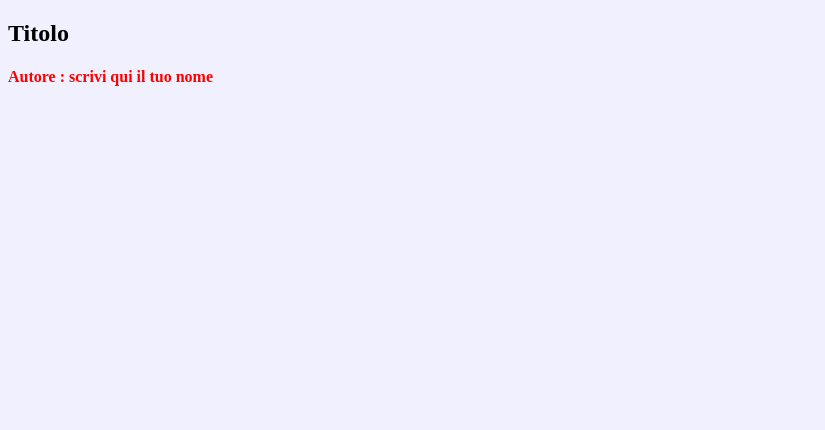
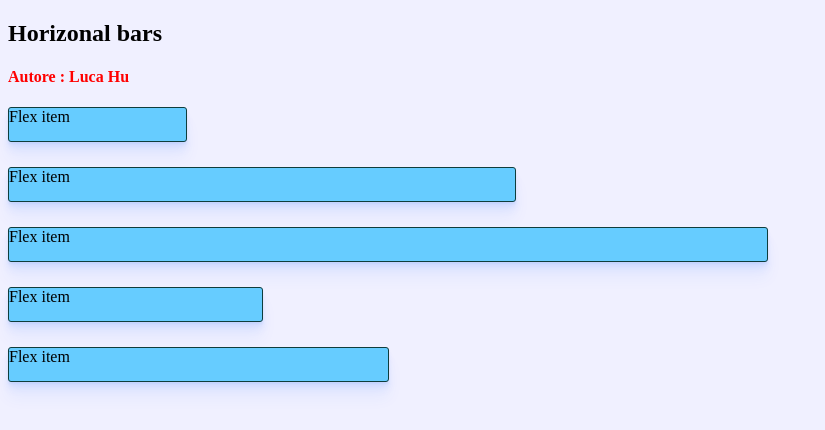
Before and after one commit to iisgalvanimi/css-39-flex-layouts-workshop-lucahu004, a plain HTML site: page index.html in a window 1280 px wide. Shown: the whole page, without its empty margins (0-825 px from the left). Drawn offline with Linux system fonts and the light colour scheme.

Commit message:
modifica ad index e style

```diff
--- a/css/style.css
+++ b/css/style.css
@@ -5,3 +5,70 @@ body {
 #author {
     color:red;
 }
+
+.container {
+    display: flex;
+    height: 300px;
+    justify-content: space-between;
+    flex-direction: column;
+}
+
+  .item {
+    width: 14%;
+    flex-grow: 1;
+    background-color: #66ccff;
+    border:1px solid #0f3d3d;
+    margin-bottom: 2%;
+    border-radius:3px;
+    box-shadow: 0 2px 2px rgb(0 90 250 / 5%), 0 4px 4px rgb(0 90 250 / 5%), 0 8px 8px rgb(0 90 250 / 5%), 0 16px 16px rgb(0 90 250 / 5%);
+}
+
+  .item-1 {
+    width: 40%;
+    flex-grow: 1;
+    background-color: #66ccff;
+    border:1px solid #0f3d3d;
+    margin-bottom: 2%;
+    border-radius: 3px;
+    box-shadow: 0 2px 2px rgb(0 90 250 / 5%), 0 4px 4px rgb(0 90 250 / 5%), 0 8px 8px rgb(0 90 250 / 5%), 0 16px 16px rgb(0 90 250 / 5%);
+}
+
+  .item-2 {
+    width: 50%;
+    flex-grow: 1;
+    background-color: #66ccff;
+    border:1px solid #0f3d3d;
+    margin-bottom: 2%;
+    border-radius: 3px;
+    box-shadow: 0 2px 2px rgb(0 90 250 / 5%), 0 4px 4px rgb(0 90 250 / 5%), 0 8px 8px rgb(0 90 250 / 5%), 0 16px 16px rgb(0 90 250 / 5%);
+}
+
+  .item-3 {
+    width: 60%;
+    flex-grow: 1;
+    background-color: #66ccff;
+    border:1px solid #0f3d3d;
+    margin-bottom: 2%;
+    border-radius: 3px;
+    box-shadow: 0 2px 2px rgb(0 90 250 / 5%), 0 4px 4px rgb(0 90 250 / 5%), 0 8px 8px rgb(0 90 250 / 5%), 0 16px 16px rgb(0 90 250 / 5%);
+ }
+
+  .item-4 {
+    width: 20%;
+    flex-grow: 1;
+    background-color: #66ccff;
+    border:1px solid #0f3d3d;
+    margin-bottom: 2%;
+    border-radius: 3px;
+    box-shadow: 0 2px 2px rgb(0 90 250 / 5%), 0 4px 4px rgb(0 90 250 / 5%), 0 8px 8px rgb(0 90 250 / 5%), 0 16px 16px rgb(0 90 250 / 5%);
+}
+
+  .item-5 {
+    width: 30%;
+    flex-grow: 1;
+    background-color: #66ccff;
+    border:1px solid #0f3d3d;
+    margin-bottom: 2%;
+    border-radius: 3px;
+    box-shadow: 0 2px 2px rgb(0 90 250 / 5%), 0 4px 4px rgb(0 90 250 / 5%), 0 8px 8px rgb(0 90 250 / 5%), 0 16px 16px rgb(0 90 250 / 5%);
+}
--- a/index.html
+++ b/index.html
@@ -8,8 +8,17 @@
   </head>
   <body>
 
-      <h2>Titolo</h2>
-      <h4 id="author">Autore : scrivi qui il tuo nome</h4>
+      <h2>Horizonal bars</h2>
+      <h4 id="author">Autore : Luca Hu</h4>
+      <div class="container"  >
+
+        <div class="item">Flex item</div>
+        <div class="item-1">Flex item</div>
+        <div class="item-3">Flex item</div>
+        <div class="item-4">Flex item</div>
+        <div class="item-5">Flex item</div>
+
+    </div>
 
 
 
```
